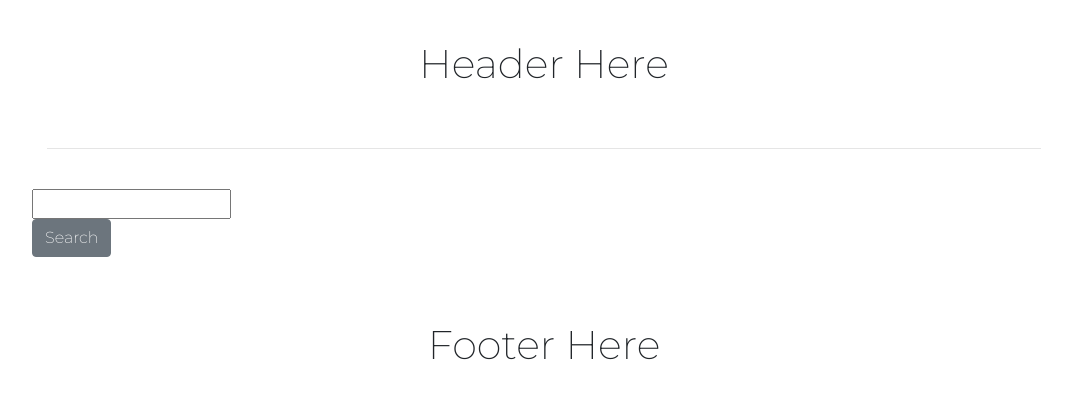
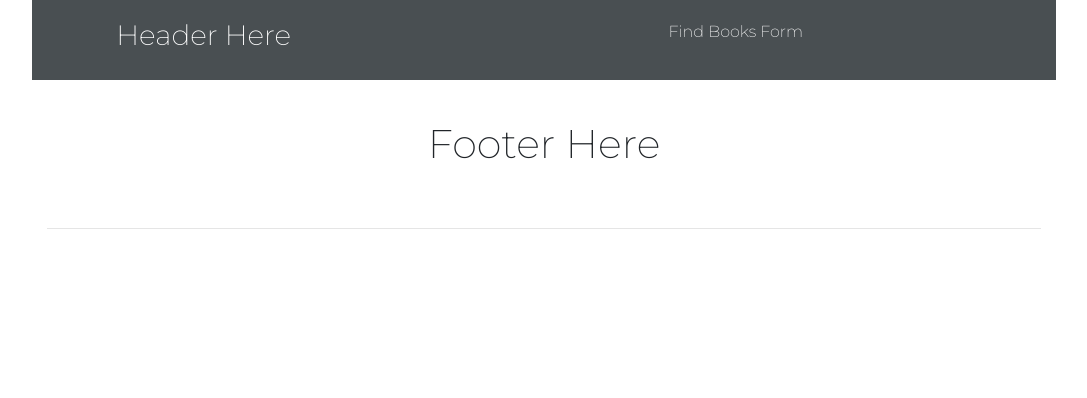
Before and after one commit to chloehellberg/SuggestItToMe, a React (Create React App) app: page /findbooksresult in a window 1280 px wide. Shown: the top 398 px of the page, without its empty margins (96-1183 px from the left). Built offline with nearby package versions, Linux system fonts and the light colour scheme; a web font is replaced by a local one.

Commit message:
Add changes from other repo to this project. Minimal components being used so state is easily passed.

```diff
--- a/src/components/App.js
+++ b/src/components/App.js
@@ -1,49 +1,30 @@
-import React from 'react';
+import React, { useState } from 'react';
 import Header from "./Header";
 import Footer from './Footer';
 import FindBooksResult from "./FindBooksResult";
+import FindBooksForm from './FindBooksForm';
+import { BrowserRouter as Router, Switch, Route } from 'react-router-dom';
 
 function App() {
+
+  const [category, setCategory] = useState('');
+
+  console.log('CATEGORY:', category);
+
   return (
-  <React.Fragment>
-    <Header />
-    <FindBooksResult />
-    <Footer />
-  </React.Fragment>
+    <Router>
+      <Header />
+        <Switch>
+          <Route path="/" exact>
+            <FindBooksForm setCategory={setCategory} />
+          </Route>
+          <Route path="/results">
+            <FindBooksResult category={category} />
+          </Route>
+        </Switch>
+      <Footer />
+    </Router>
   );
 }
 
 export default App;
-
-
-
-
-
-
-
-
-
-// import React from 'react';
-// import Header from "./Header";
-// import Footer from './Footer';
-// import FindBooksForm from './FindBooksForm';
-// import FindBooksResult from './FindBooksResult';
-// import { BrowserRouter as Router, Switch, Route } from 'react-router-dom';
-
-
-// function App() {
-//   return (
-//     <Router>
-//       <div className="App">
-//         <Header />
-//         <Switch>
-//           <Route path="/" exact component={FindBooksForm} />
-//           <Route path="/findbooksresult" component={FindBooksResult} />
-//         </Switch>
-//         <Footer />
-//       </div>
-//     </Router>
-//   );
-// }
-
-// export default App;
--- a/src/components/FindBooksForm.js
+++ b/src/components/FindBooksForm.js
@@ -1,12 +1,18 @@
 import React from 'react';
 import PropTypes from "prop-types";
+import ReactDOM from 'react-dom';
+import { withRouter, Redirect, useHistory, Link } from 'react-router-dom';
+import { useState } from 'react';
 
 
 function FindBooksForm(props){
 
+  const history = useHistory();
+
   function handleSettingFilter(event) {
     event.preventDefault();
-    props.onSubmit(event.target.filter.value)
+    props.setCategory(event.target.filter.value);
+    history.push("/results");
   }
 
   return(
@@ -23,7 +29,46 @@ function FindBooksForm(props){
 }
 
 FindBooksForm.propTypes = {
-  makeAPICall: PropTypes.func,
+  setCategory: PropTypes.func,
 }
 
+
 export default FindBooksForm;
+
+
+
+
+
+
+
+
+
+// import React from 'react';
+// import PropTypes from "prop-types";
+
+
+// function FindBooksForm(props){
+
+//   function handleSettingFilter(event) {
+//     event.preventDefault();
+//     props.onSubmit(event.target.filter.value)
+//   }
+
+//   return(
+//     <React.Fragment>
+//       <div className='align-items-center'>
+//         <form onSubmit={handleSettingFilter}>
+//           <br></br>
+//           <input required type='text' name='filter'></input><br></br>
+//           <button className='btn btn-secondary' type='submit'>Search</button>
+//         </form>
+//       </div>
+//     </React.Fragment>
+//   );
+// }
+
+// FindBooksForm.propTypes = {
+//   makeAPICall: PropTypes.func,
+// }
+
+// export default FindBooksForm;
--- a/src/components/FindBooksResult.js
+++ b/src/components/FindBooksResult.js
@@ -1,49 +1,33 @@
-import React from "react";
-import FindBooksForm from "./FindBooksForm";
+import React, { useEffect, useState } from "react";
+import PropTypes from 'prop-types';
 
-class FindBooksResult extends React.Component {
-  constructor(props) {
-    super(props);
-    this.state = {
-      error: null,
-      isLoaded: false,
-      books: []
-    };
-  }
+function FindBooksResult(props) {
+  const [books, setBooks] = useState([]);
 
+  useEffect(() => {
+    makeAPICall();
+  },[]);
 
-  makeAPICall = (filter) => {
-    console.log('FILTER: ' + filter)
-    fetch(`https://www.googleapis.com/books/v1/volumes?q=subject:${filter}`)
+  const makeAPICall = () => {
+    fetch(`https://www.googleapis.com/books/v1/volumes?q=subject:${props.category}`)
     .then((response) => response.json())
-    .then((jsonifiedResponse) => (jsonifiedResponse.items))
     .then((jsonifiedResponse) => {
-      this.setState({
-        isLoaded: true,
-        books: jsonifiedResponse,
-      });
+      // setBooks(jsonifiedResponse.items.slice(0,3));
+      setBooks(jsonifiedResponse.items);
     })
     .catch((error) => {
     });
   }
+  console.log("BOOKS ", books);
 
-
-  render() {
-    let { error, books } = this.state;
-    console.log("BOOKS", books);
-
-    if (error) {
-      return <React.Fragment>Error: {error.message} </ React.Fragment>
-    } else {
-      return (
+  return(
     <React.Fragment>
-          <FindBooksForm onSubmit={this.makeAPICall} />
+      <h1>BookResults</h1>
       <ul className='center-align'>
-            {books !== undefined && books.map((books, index) => (
+        {books.map((books, index) => (
           <div key={index} className="flip-card">
             <div className="flip-card-inner">
               <div className="flip-card-front">
-
                 <img className="dogPic" src={books.volumeInfo.imageLinks.thumbnail} alt="googleAPIImage" />
               </div>
               <li>
@@ -59,7 +43,92 @@ class FindBooksResult extends React.Component {
     </React.Fragment>
   );
 }
-  }
+
+FindBooksResult.propTypes = {
+  category: PropTypes.string
 }
 
 export default FindBooksResult;
+
+
+
+
+
+
+
+
+
+
+
+
+
+
+
+
+
+
+// import React from "react";
+// import FindBooksForm from "./FindBooksForm";
+
+// class FindBooksResult extends React.Component {
+//   constructor(props) {
+//     super(props);
+//     this.state = {
+//       error: null,
+//       isLoaded: false,
+//       books: []
+//     };
+//   }
+
+
+//   makeAPICall = (filter) => {
+//     console.log('FILTER: ' + filter)
+//     fetch(`https://www.googleapis.com/books/v1/volumes?q=subject:${filter}`)
+//     .then((response) => response.json())
+//     .then((jsonifiedResponse) => (jsonifiedResponse.items))
+//     .then((jsonifiedResponse) => {
+//       this.setState({
+//         isLoaded: true,
+//         books: jsonifiedResponse,
+//       });
+//     })
+//     .catch((error) => {
+//     });
+//   }
+
+
+//   render() {
+//     let { error, books } = this.state;
+//     console.log("BOOKS", books);
+
+//     if (error) {
+//       return <React.Fragment>Error: {error.message} </ React.Fragment>
+//     } else {
+//       return (
+//         <React.Fragment>
+//           <FindBooksForm onSubmit={this.makeAPICall} />
+//           <ul className='center-align'>
+//             {books !== undefined && books.map((books, index) => (
+//               <div key={index} className="flip-card">
+//                 <div className="flip-card-inner">
+//                   <div className="flip-card-front">
+
+//                   <img className="dogPic" src={books.volumeInfo.imageLinks.thumbnail} alt="googleAPIImage" />
+//                   </div>
+//                   <li>
+//                     <div className="flip-card-back">
+//                       <p>Title: {books.volumeInfo.title}</p>
+//                       <p>Info: {books.volumeInfo.authors}</p>
+//                     </div>
+//                   </li>
+//                 </div>
+//               </div>
+//             ))}
+//           </ul>
+//         </React.Fragment>
+//       );
+//     }
+//   }
+// }
+
+// export default FindBooksResult;
--- a/src/components/Footer.js
+++ b/src/components/Footer.js
@@ -1,14 +1,14 @@
 import React from 'react';
 
-function Footer (){
+function Footer() {
   return (
     <React.Fragment>
-    <div className="container">
-      <div className="footer">
-        <h1>Footer Here</h1>
-      <hr/>
+      <div className="container">
+        <div className="footer">
+          <h1>Footer Here</h1>
+        <hr/>
+        </div>
       </div>
-    </div>
     </React.Fragment>
   );
 }
--- a/src/components/Header.js
+++ b/src/components/Header.js
@@ -1,16 +1,22 @@
 import React from 'react';
+import { Link } from 'react-router-dom';
 
-function Header (){
+function Header() {
+
+  const navStyle = {
+    color: 'white'
+  };
+
   return (
-    <React.Fragment>
-    <div className="container">
-      <div className="header">
-        <h1>Header Here</h1>
-      <hr/>
-      </div>
-    </div>
-    </React.Fragment>
+    <nav>
+      <h3>Header Here</h3>
+        <ul className="nav-links">
+          <Link style={navStyle} to="/">
+            <li>Find Books Form</li>
+          </Link>
+        </ul>
+    </nav>
   );
-}
+};
 
 export default Header;
--- a/src/index.css
+++ b/src/index.css
@@ -23,14 +23,15 @@ ul {
   text-align: center;
 }
 .dogPic {
-  width: 400px;
+  width: 200px;
   height: 300px;
-  object-fit: cover;
+  /* object-fit: cover; */
   object-fit: contain;
+  background-color: white;
 }
 .flip-card {
   background-color: transparent;
-  width: 300px;
+  width: 200px;
   height: 300px;
   perspective: 1000px;
   margin-bottom: 20px;
@@ -124,3 +125,22 @@ ul {
   outline: 2;
   box-shadow:0 0 0;
 }
+
+
+
+nav{
+  display: flex;
+  justify-content: space-around;
+  align-items: center;
+  min-height: 10vh;
+  background: rgb(73, 79, 82);
+  color: white;
+}
+
+.nav-links{
+  width: 50%;
+  display: flex;
+  justify-content: space-around;
+  align-items: center;
+  list-style: none;
+}
```
Also changed, not shown: src/index.js (+0 -25 lines). Lines whose indentation alone changed are shown as unchanged.
